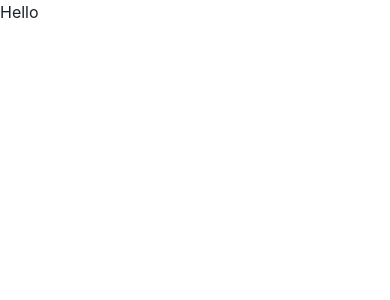
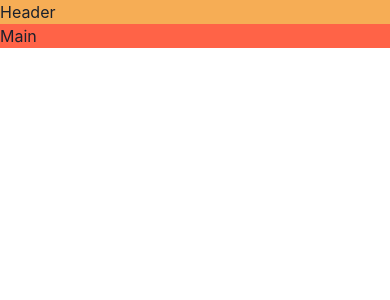
Before and after one commit to anjankarmakar10/leetgame, a React (Vite) app: page / in a window 390 px wide. Shown: the top 300 px of the page. Built offline with nearby package versions, Linux system fonts and the light colour scheme.

Commit message:
build a responsive layout

```diff
--- a/src/App.jsx
+++ b/src/App.jsx
@@ -1,8 +1,25 @@
+import { Grid, GridItem, Show } from "@chakra-ui/react";
+
 function App() {
   return (
-    <>
-      <h1>Hello</h1>
-    </>
+    <Grid
+      gridTemplateAreas={{
+        base: `"nav""main"`,
+        lg: `"nav nav""aside main"`,
+      }}
+    >
+      <GridItem bg="orange.300" area={"nav"}>
+        Header
+      </GridItem>
+      <Show above="lg">
+        <GridItem bg="blue" area={"aside"}>
+          Aside
+        </GridItem>
+      </Show>
+      <GridItem bg="tomato" area={"main"}>
+        Main
+      </GridItem>
+    </Grid>
   );
 }
 
```
